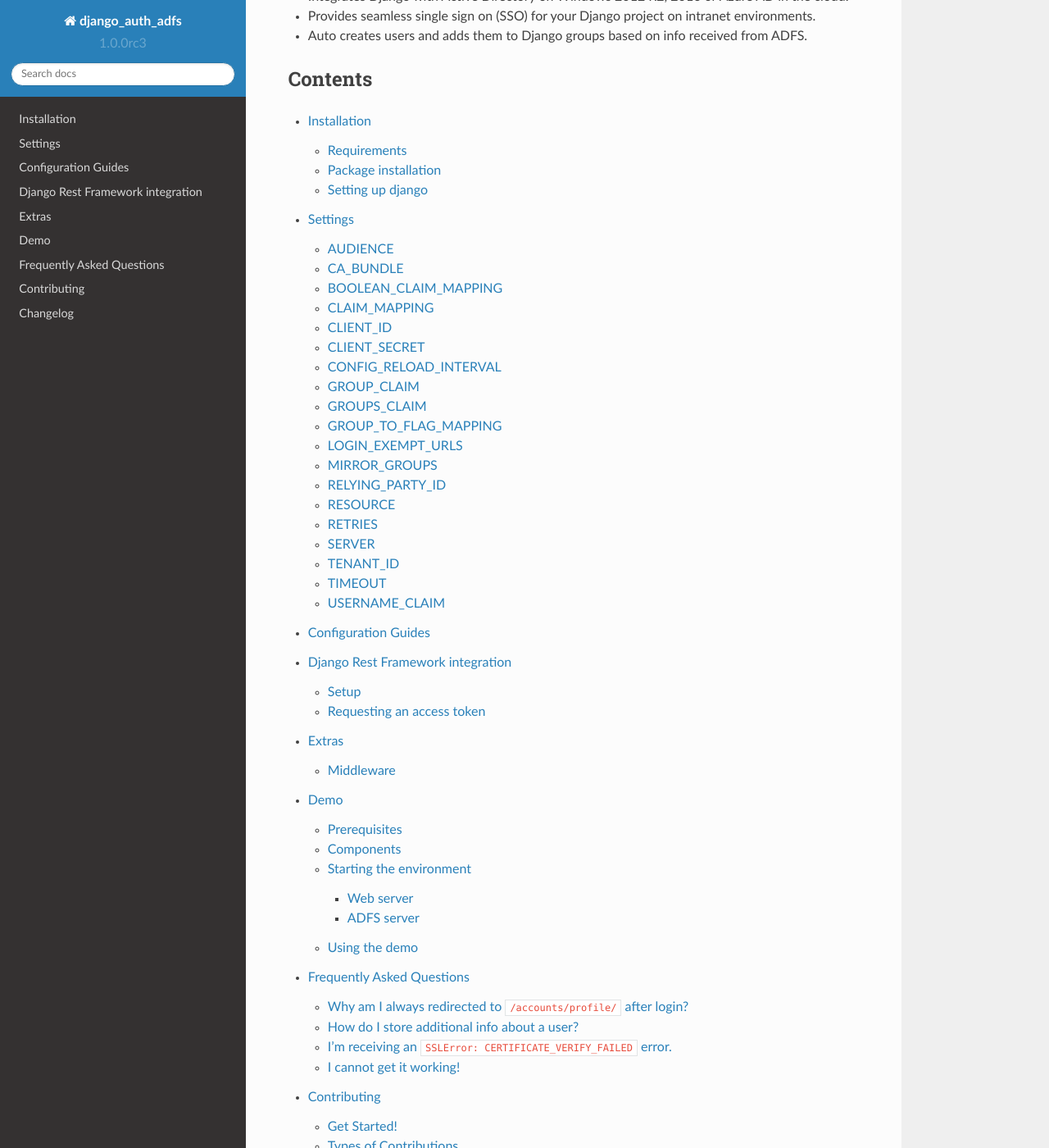
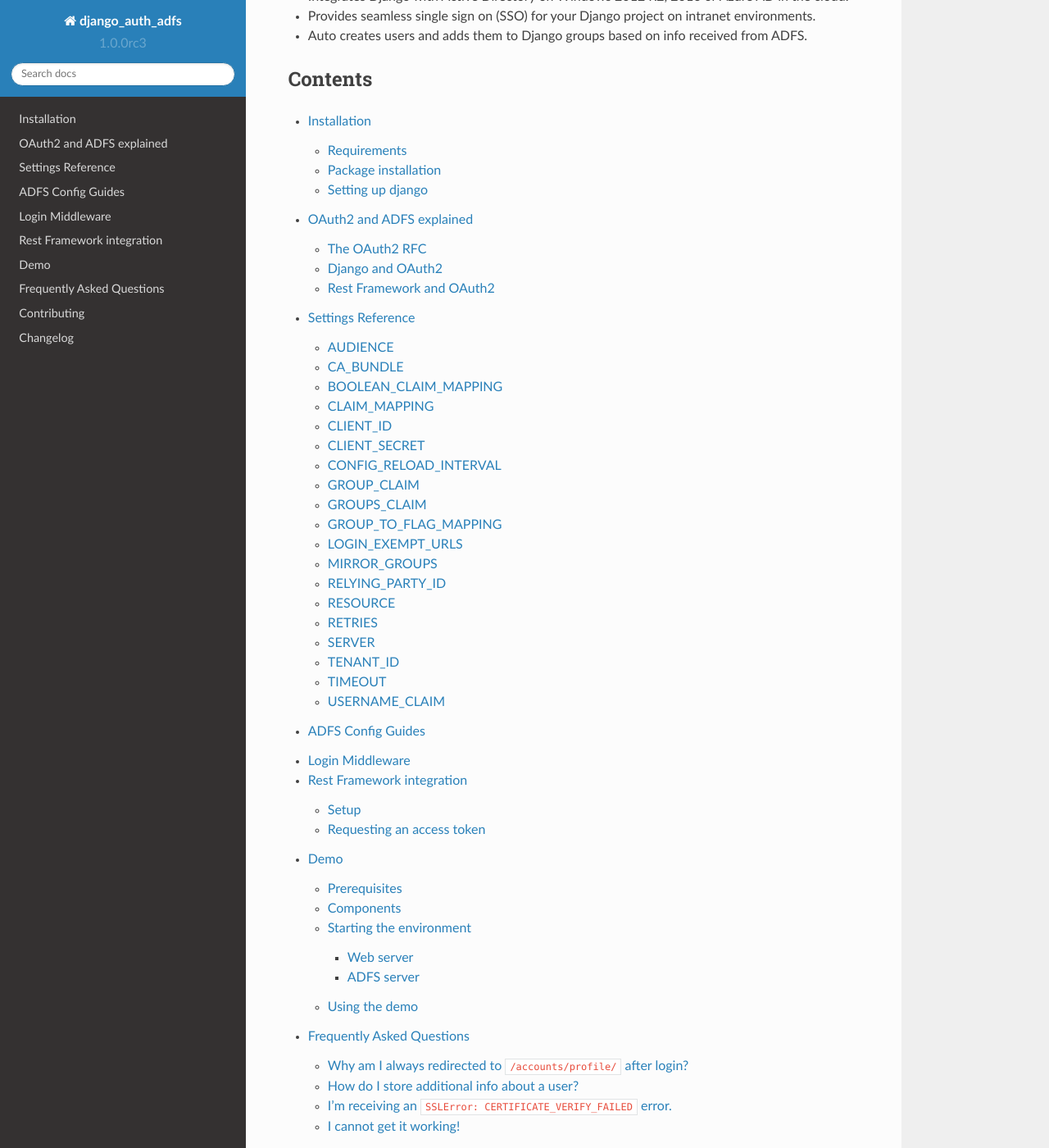
Before and after one commit to snok/django-auth-adfs, a Sphinx documentation site: the page built from docs/index.rst, in a window 1280 px wide and 1400 px high, scrolled down 420 px. Shown: the whole window at 82% size. Built offline with Sphinx 7.4.7 and the Read the Docs theme 2.0.0, drawn with Linux system fonts in a browser that asks for light colours; pages that are not in the unit, such as notebooks, are missing from menus; some of the changed lines change nothing that is shown.

Commit message:
Explain a bit more the replationship between ADFS, Django an OAuth2

```diff
--- a/docs/config_guides.rst
+++ b/docs/config_guides.rst
@@ -1,5 +1,5 @@
-Configuration Guides
-====================
+ADFS Config Guides
+==================
 
 .. toctree::
    :maxdepth: 3
--- a/docs/faq.rst
+++ b/docs/faq.rst
@@ -24,5 +24,5 @@
 Make sure you follow the instructions in the troubleshooting guide.
 It will enable debugging and can quickly tell you what is wrong.
 
-Also, walk through :ref:`all the possible settings <configuration>` once, you might find one
+Also, walk through the :ref:`settings` once, you might find one
 that needs to be adjusted to match your situation.
--- a/docs/index.rst
+++ b/docs/index.rst
@@ -35,10 +35,11 @@
     :maxdepth: 3
 
     install
-    configuration
+    oauth2_explained
+    settings_ref
     config_guides
+    middleware
     rest_framework
-    extras
     demo
     troubleshooting
     faq
--- a/docs/extras.rst
+++ b/docs/middleware.rst
@@ -1,8 +1,5 @@
-Extras
-======
-
-Middleware
-----------
+Login Middleware
+================
 
 **django-auth-adfs** ships with a middleware class named ``LoginRequiredMiddleware``.
 You can use it to force an unauthenticated user to login and be redirected to the URL specified in in Django's
@@ -10,7 +7,7 @@
 
 By default it's disabled for the page defined in the ``LOGIN_URL`` setting and the redirect page for ADFS.
 But by setting the ``LOGIN_EXEMPT_URLS`` setting, you can exclude other pages from authentication.
-Have a look at the :ref:`configuration documentation <configuration>` for more information.
+Have a look at the :ref:`settings` for more information.
 
 To enable the middleware, add it to ``MIDLEWARE`` in ``settings.py`` (or ``MIDDLEWARE_CLASSES`` if using Django <1.10.
 make sure to add it after any other session or authentication middleware to be sure all other methods of identifying
--- /dev/null
+++ b/docs/oauth2_explained.rst
@@ -0,0 +1,336 @@
+OAuth2 and ADFS explained
+=========================
+
+This chapter tries to explain how ADFS and Django map on the OAuth2 `Authorization Code Grant <https://tools.ietf.org/html/rfc6749#section-4.1>`__
+
+The OAuth2 RFC
+--------------
+
+`RFC 6749 <https://tools.ietf.org/html/rfc6749#section-4.1>`__ specifies
+the `Authorization Code Grant <https://tools.ietf.org/html/rfc6749#section-4.1>`__ flow as follows:
+
+.. code-block::
+    text
+
+     +----------+
+     | Resource |
+     |   Owner  |
+     |          |
+     +----------+
+          ^
+          |
+         (B)
+     +----|-----+          Client Identifier      +---------------+
+     |         -+----(A)-- & Redirection URI ---->|               |
+     |  User-   |                                 | Authorization |
+     |  Agent  -+----(B)-- User authenticates --->|     Server    |
+     |          |                                 |               |
+     |         -+----(C)-- Authorization Code ---<|               |
+     +-|----|---+                                 +---------------+
+       |    |                                         ^      v
+      (A)  (C)                                        |      |
+       |    |                                         |      |
+       ^    v                                         |      |
+     +---------+                                      |      |
+     |         |>---(D)-- Authorization Code ---------'      |
+     |  Client |          & Redirection URI                  |
+     |         |                                             |
+     |         |<---(E)----- Access Token -------------------'
+     +---------+       (w/ Optional Refresh Token)
+
+   Note: The lines illustrating steps (A), (B), and (C) are broken into
+   two parts as they pass through the user-agent.
+
+   The flow illustrated includes the following steps:
+
+   (A)  The client initiates the flow by directing the resource owner's
+        user-agent to the authorization endpoint.  The client includes
+        its client identifier, requested scope, local state, and a
+        redirection URI to which the authorization server will send the
+        user-agent back once access is granted (or denied).
+
+   (B)  The authorization server authenticates the resource owner (via
+        the user-agent) and establishes whether the resource owner
+        grants or denies the client's access request.
+
+   (C)  Assuming the resource owner grants access, the authorization
+        server redirects the user-agent back to the client using the
+        redirection URI provided earlier (in the request or during
+        client registration).  The redirection URI includes an
+        authorization code and any local state provided by the client
+        earlier.
+
+   (D)  The client requests an access token from the authorization
+        server's token endpoint by including the authorization code
+        received in the previous step.  When making the request, the
+        client authenticates with the authorization server.  The client
+        includes the redirection URI used to obtain the authorization
+        code for verification.
+
+   (E)  The authorization server authenticates the client, validates the
+        authorization code, and ensures that the redirection URI
+        received matches the URI used to redirect the client in
+        step (C).  If valid, the authorization server responds back with
+        an access token and, optionally, a refresh token.
+
+One thing missing in the graph from the RFC is the ``Resource Server``.
+Let's add it to make things complete:
+
+.. code-block::
+    text
+
+     +----------+
+     | Resource |
+     |   Owner  |
+     |          |
+     +----------+
+          ^
+          |
+         (B)
+     +----|-----+          Client Identifier      +---------------+
+     |         -+----(A)-- & Redirection URI ---->|               |
+     |  User-   |                                 | Authorization |
+     |  Agent  -+----(B)-- User authenticates --->|     Server    |
+     |          |                                 |               |
+     |         -+----(C)-- Authorization Code ---<|               |
+     +-|----|---+                                 +---------------+
+       |    |                                         ^      v
+      (A)  (C)                                        |      |
+       |    |                                         |      |
+       ^    v                                         |      |
+     +---------+                                      |      |
+     |         |>---(D)-- Authorization Code ---------'      |
+     |  Client |          & Redirection URI                  |
+     |         |                                             |
+     |         |<---(E)----- Access Token -------------------'
+     +---------+       (w/ Optional Refresh Token)
+         |  ^
+         |  |
+        (F) Access Token
+         | (G)
+         v  |
+     +-----------------+
+     |                 |
+     | Resource Server |
+     |                 |
+     +-----------------+
+
+   Extra steps
+
+   (F)  The client makes a protected resource request to the resource
+        server by presenting the access token.
+   (G)  The resource server validates the access token, and if valid,
+        serves the request.
+
+Django and OAuth2
+-----------------
+
+Alright, now we have the entire flow, let's translate the roles to our components at hand
+and use a bit more comprehensible terms:
+
+.. code-block::
+    text
+
+     +----------+
+     |          |
+     |   User   |
+     |          |
+     +----------+
+          ^
+          |
+         (B)               Resource
+     +----|-----+          & Client Identifier    +---------------+
+     |         -+----(A)-- & Redirection URI ---->|               |
+     | Web      |                                 |      ADFS     |
+     | Browser -+----(B)-- User authenticates --->|     Server    |
+     |          |                                 |               |
+     |         -+----(C)-- Authorization Code ---<|               |
+     +-|---|----+                                 +---------------+
+       |   |  ^                                       ^      v
+      (A) (C)(G)                                      |      |
+       |   |  |                                       |      |
+       ^   v  |                                       |      |
+     +--------|+                                      |      |
+     |         |>---(D)-- Authorization Code ---------'      |
+     |  Django |          & Redirection URI                  |
+     |  Login  |                                             |
+     |         |<---(E)----- Access Token -------------------'
+     +---------+       (w/ Optional Refresh Token)
+       |    ^
+       |    |
+      (F) Access Token
+       |   (G) Session ID
+       v    |
+     +-------------------------------+
+     |                               |
+     | Django Authentication Backend |
+     |                               |
+     +-------------------------------+
+
+The following things changed:
+
+* A ``resource`` parameter was added to step **A**. This is a ADFS specific thing.
+* Step **G** was extended up to the web browser. Resembling the session cookie sent back to the web browser.
+* ``Resource Owner`` ➜ ``User``
+* ``User-Agent`` ➜ ``Web Browser``
+* ``Authorization Serve`` ➜ ``ADFS Server``
+* ``Client`` ➜ ``Django Login``
+* ``Resource Server`` ➜ ``Django Authentication Backend``
+
+Notice how 2 roles were replaced by "pieces" of Django. Django effectively takes up
+2 roles here.
+
+If you were to split Django in 2 parts, it's login pages and the authentication backends,
+then the **login pages** would map to the ``Client`` role. It wants to get a session for the
+user and give it a session cookie.
+
+The **authentication backend** maps to the ``Resource Server`` role,
+authenticating/authorizing the user and creating the session.
+The session you can think of as being the protected resource.
+
+Once the session is created, OAuth2 isn't used anymore. Django uses it's sessions to
+authenticate and authorize the user on subsequent requests.
+
+On the ADFS side, you need to configure both the ``Client`` role part of Django
+(called a Native Application in ADFS 4.0), as well as the ``Resource Server`` part
+(called a Web Application in ADFS 4.0).
+
+Rest Framework and OAuth2
+-------------------------
+
+When activating Django Rest Framework integration to protect an API, the roles shift once more.
+
+The example assumes a situation where you use a script or some other application to make requests
+to your API. In that case, the OAuth2 flow also changes from the ``Authorization Code Grant`` flow
+to the ``Resource Owner Password Credentials Grant`` flow.
+
+.. note::
+
+    If you would call the API from a Single Page Application (SPA), you'll most likely be using the
+    ``Implicit Grant`` flow. We won't explain this flow here, but the principle is sort of the same.
+
+Here's the RFC explanation again:
+
+.. code-block::
+    text
+
+     +----------+
+     | Resource |
+     |  Owner   |
+     |          |
+     +----------+
+          v
+          |    Resource Owner
+         (A) Password Credentials
+          |
+          v
+     +---------+                                  +---------------+
+     |         |>--(B)---- Resource Owner ------->|               |
+     |         |         Password Credentials     | Authorization |
+     | Client  |                                  |     Server    |
+     |         |<--(C)---- Access Token ---------<|               |
+     |         |    (w/ Optional Refresh Token)   |               |
+     +---------+                                  +---------------+
+
+   The flow illustrated includes the following steps:
+
+   (A)  The resource owner provides the client with its username and
+        password.
+
+   (B)  The client requests an access token from the authorization
+        server's token endpoint by including the credentials received
+        from the resource owner.  When making the request, the client
+        authenticates with the authorization server.
+
+   (C)  The authorization server authenticates the client and validates
+        the resource owner credentials, and if valid, issues an access
+        token.
+
+Again, let's add the ``Resource Server`` role to the picture:
+
+.. code-block::
+    text
+
+     +----------+
+     | Resource |
+     |  Owner   |
+     |          |
+     +----------+
+          v
+          |    Resource Owner
+         (A) Password Credentials
+          |
+          v
+     +---------+                                  +---------------+
+     |         |>--(B)---- Resource Owner ------->|               |
+     |         |         Password Credentials     | Authorization |
+     | Client  |                                  |     Server    |
+     |         |<--(C)---- Access Token ---------<|               |
+     |         |    (w/ Optional Refresh Token)   |               |
+     +---------+                                  +---------------+
+        |   ^
+        |   |
+       (D) Access Token
+        |  (E)
+        v   |
+     +-----------------+
+     |                 |
+     | Resource Server |
+     |                 |
+     +-----------------+
+
+   Extra steps
+
+   (D)  The client makes a protected resource request to the resource
+        server by presenting the access token.
+   (E)  The resource server validates the access token, and if valid,
+        serves the request.
+
+
+And let's map it to our components:
+
+.. code-block::
+    text
+
+     +----------+
+     |          |
+     | User     |
+     |          |
+     +----------+
+          v
+          |    Resource Owner
+         (A) Password Credentials
+          |
+          v
+     +-------------+                                  +---------------+
+     |             |>--(B)---- Resource Owner ------->|               |
+     |             |         Password Credentials     |      ADFS     |
+     | Application |                                  |     Server    |
+     |             |<--(C)---- Access Token ---------<|               |
+     |             |    (w/ Optional Refresh Token)   |               |
+     +-------------+                                  +---------------+
+        |   ^
+        |   |
+       (D) Access Token
+        |  (E)
+        v   |
+     +-----------------------+
+     |                       |
+     | Django Rest Framework |
+     |          API          |
+     |                       |
+     +-----------------------+
+
+Let's go over the changes again:
+
+* ``Resource Owner`` ➜ ``User``
+* ``Client`` ➜ ``Application``
+* ``Resource Server`` ➜ ``Django Rest Framework API``
+
+In this case, a user inputs his username and password into, an application/script.
+The application fetches an access token on behalf of the user and uses it to
+make calls to you API.
+
+TODO:
+
+* Map to ADFS config and explain which config object in ADFS maps to which role in the diagram.
--- a/docs/rest_framework.rst
+++ b/docs/rest_framework.rst
@@ -1,5 +1,5 @@
-Django Rest Framework integration
-=================================
+Rest Framework integration
+==========================
 
 Setup
 -----
--- a/docs/configuration.rst
+++ b/docs/settings_ref.rst
@@ -1,7 +1,7 @@
-.. _configuration:
+.. _settings:
 
-Settings
-========
+Settings Reference
+==================
 
 .. _audience_setting:
 
```
